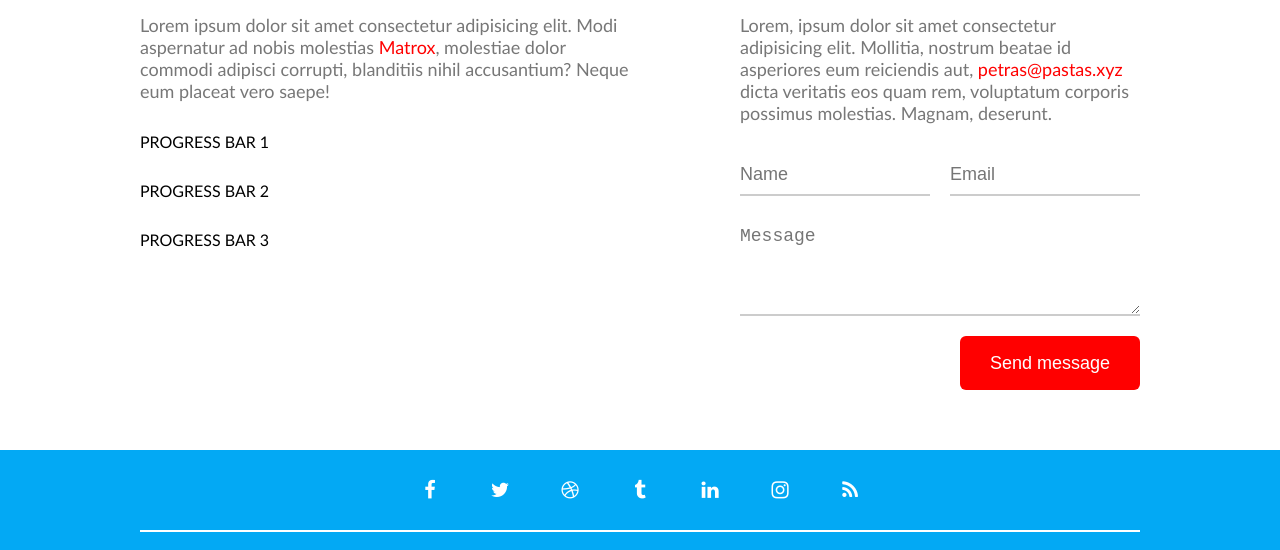
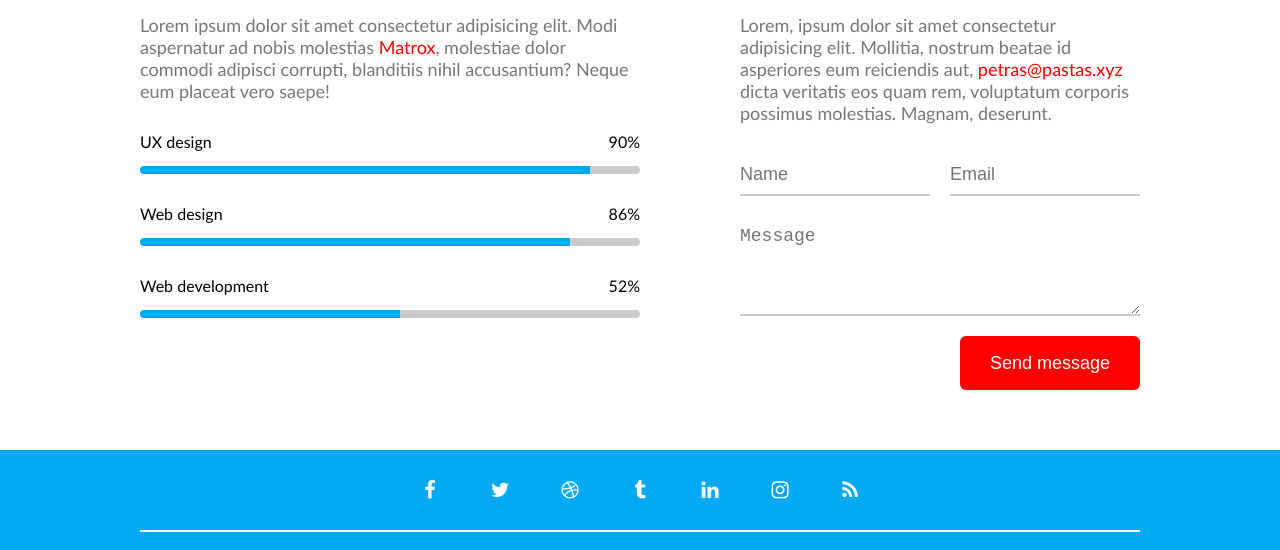
Before and after one commit to front-end-by-rimantas/37-grupe-coming-soon, a website: page index.html in a window 1280 px wide. Shown: the part 900-1450 px from the top of the page. Drawn offline with Linux system fonts and the light colour scheme.

Commit message:
Progress bar #9 #10

```diff
--- a/css/components/progress-bar.css
+++ b/css/components/progress-bar.css
@@ -0,0 +1,39 @@
+.progress-bar {
+    display: flex;
+    flex-direction: column;
+    gap: 15px;
+    width: 100%;
+}
+.progress-bar > .top {
+    display: flex;
+    justify-content: space-between;
+}
+.progress-bar > .top > .label {
+}
+.progress-bar > .top > .value {
+}
+.progress-bar > .bottom {
+    height: 8px;
+    background-color: #ccc;
+    border-radius: 40px;
+    overflow: hidden;
+}
+.progress-bar > .bottom > .bar {
+    width: 90%;
+    height: 100%;
+}
+.progress-bar .bar > .loader {
+    width: 100%;
+    height: 100%;
+    background-color: var(--main-color);
+    animation: loading 2s;
+}
+
+@keyframes loading {
+    0% {
+        width: 0;
+    }
+    100% {
+        width: 100%;
+    }
+}
--- a/index.html
+++ b/index.html
@@ -56,9 +56,39 @@
             <div class="column">
                 <h2 class="section-title">About startup</h2>
                 <p class="section-description">Lorem ipsum dolor sit amet consectetur adipisicing elit. Modi aspernatur ad nobis molestias <a href="#">Matrox</a>, molestiae dolor commodi adipisci corrupti, blanditiis nihil accusantium? Neque eum placeat vero saepe!</p>
-                <div>PROGRESS BAR 1</div>
-                <div id="vidurys">PROGRESS BAR 2</div>
-                <div>PROGRESS BAR 3</div>
+                <div class="progress-bar">
+                    <div class="top">
+                        <div class="label">UX design</div>
+                        <div class="value">90%</div>
+                    </div>
+                    <div class="bottom">
+                        <div class="bar" style="width: 90%;">
+                            <div class="loader"></div>
+                        </div>
+                    </div>
+                </div>
+                <div class="progress-bar">
+                    <div class="top">
+                        <div class="label">Web design</div>
+                        <div class="value">86%</div>
+                    </div>
+                    <div class="bottom">
+                        <div class="bar" style="width: 86%;">
+                            <div class="loader"></div>
+                        </div>
+                    </div>
+                </div>
+                <div class="progress-bar">
+                    <div class="top">
+                        <div class="label">Web development</div>
+                        <div class="value">52%</div>
+                    </div>
+                    <div class="bottom">
+                        <div class="bar" style="width: 52%;">
+                            <div class="loader"></div>
+                        </div>
+                    </div>
+                </div>
             </div>
             <div class="column right-column">
                 <h2 class="section-title">Have any question?</h2>
```
